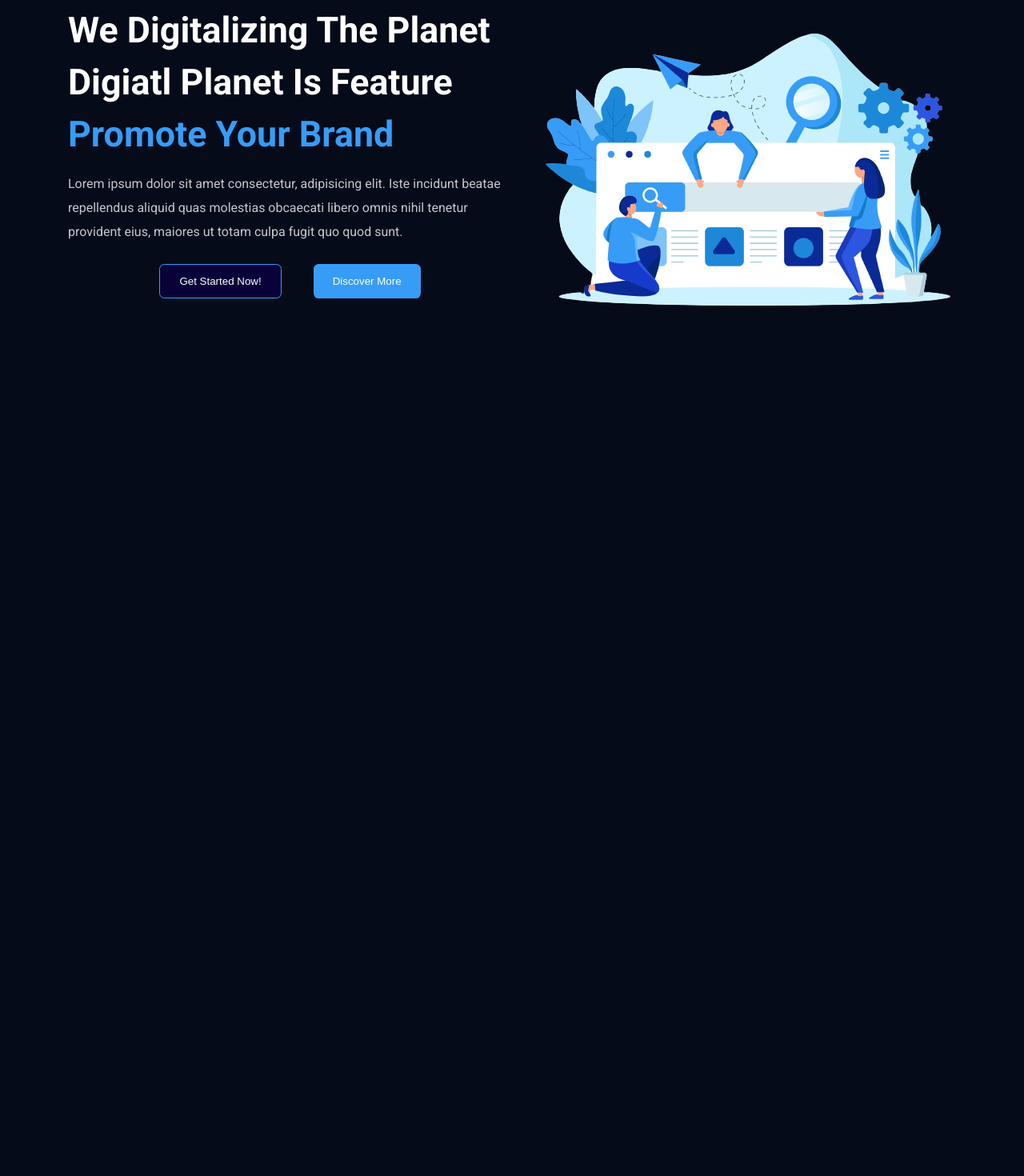
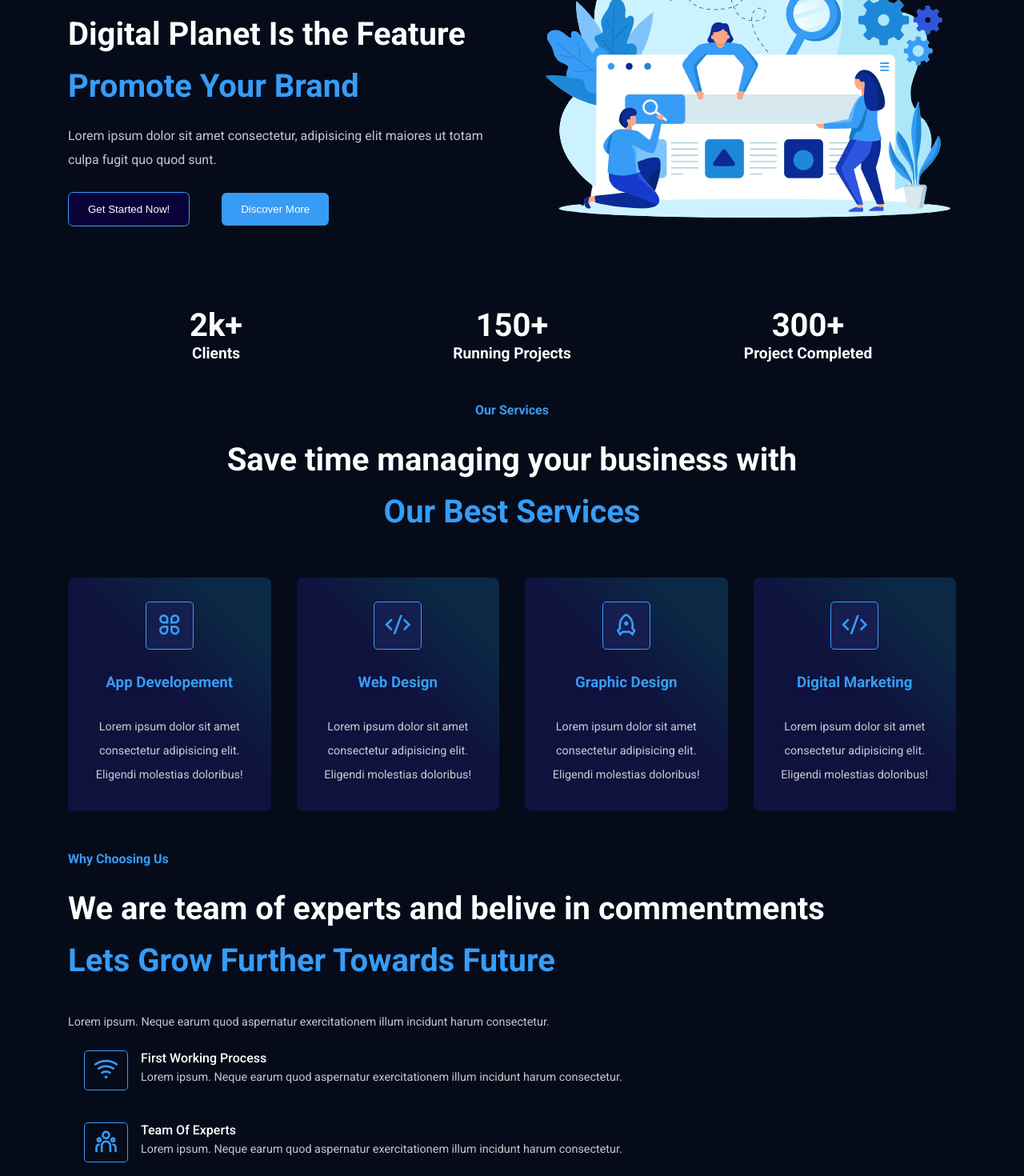
Before and after one commit to osamasaeed88/digital-agency, a React (Create React App) app: page / in a window 1280 px wide. Shown: the part 200-1670 px from the top of the page at 80% size. Before the commit the page ends 800 px from the top, so only its background shows below. Built offline with nearby package versions, Linux system fonts and the light colour scheme.

Commit message:
App Components Added

```diff
--- a/src/App.css
+++ b/src/App.css
@@ -17,7 +17,7 @@
     rgba(11, 41, 69, 1) 84%
   );
   --counter-color: linear-gradient(
-    90deg,
+    /* 90deg, */
     #02bba6 30%,
     rgba(29, 129, 176, 1) 55%,
     rgba(35, 93, 173, 1) 75%
@@ -76,10 +76,11 @@ a{
 h1,
 h2{
   color: var(--heading-color) !important;
+  font-size: 2rem;
 }
 
 section{
-  padding: 125px 0px;
+  padding: 25px 50px;
 }
 
 .container{
@@ -93,3 +94,10 @@ section{
   line-height: 30px;
   font-size: 0.9rem;
 }
+
+.subtitle{
+  font-size: 1rem;
+  color: var(--primary-color);
+  font-size: 400;
+  margin-bottom: 20px;
+}
--- a/src/App.js
+++ b/src/App.js
@@ -1,14 +1,18 @@
 import './App.css';
-
 import Header from './components/Header/Header.jsx';
-
 import Hero from "./components/UI/Hero.jsx";
+import Counter from "./components/UI/Counter.jsx";
+import Services from "./components/UI/Services.jsx";
+import About from "./components/UI/About.jsx";
 
 function App() {
   return (
   <>
    <Header />
    <Hero />
+   <Counter />
+   <Services />
+   <About />
   </>
   );
 };
--- a/src/components/Header/Header.jsx
+++ b/src/components/Header/Header.jsx
@@ -31,7 +31,7 @@ const Header = () => {
             <div className="nav_wrapper">
                 <div className="logo">
                     <h2>DigiPlanet</h2>
-                    <p>Grow Further With Us</p>
+                    {/* <p>Grow Further With Us</p> */}
                 </div>
                 {/* ========= Navigation =============*/}
                 <div className="navigation">
--- a/src/components/Header/header.css
+++ b/src/components/Header/header.css
@@ -1,6 +1,6 @@
 .header{
     width: 100%;
-    height: 80px;
+    height: 70px;
     line-height: 80px;
 }
 
@@ -27,12 +27,12 @@
     color: var(--link-active);
 }
 
-.logo p,h2{
+.logo p, h2{
     color: var(--primary-color);
 }
 
 .logo h2{
-    padding: 18px 0px;
+    padding: 0px 0px;
 }
 
 .light_mode span{
@@ -45,8 +45,8 @@
 
 .header_shrink{
     width: 100px;
-    height: 80px;
-    line-height: 80px;
+    height: 50px;
+    line-height: 60px;
     position: sticky;
     top: 0;
     left: 0;
--- /dev/null
+++ b/src/components/UI/About.jsx
@@ -0,0 +1,52 @@
+import React from "react";
+import "../../styles/about.css";
+
+const chooseData = [
+    {
+        icon: 'ri-wifi-line',
+        title: 'First Working Process',
+        description: 'Lorem ipsum. Neque earum quod aspernatur exercitationem illum incidunt harum consectetur.',
+    },
+    {
+        icon: 'ri-team-line',
+        title: 'Team Of Experts',
+        description: 'Lorem ipsum. Neque earum quod aspernatur exercitationem illum incidunt harum consectetur.',
+    },
+    {
+        icon: 'ri-customer-service-2-line',
+        title: '24/7 Support',
+        description: 'Lorem ipsum. Neque earum quod aspernatur exercitationem illum incidunt harum consectetur.',
+    }
+]
+const About = () => {
+  return (
+    <section className="about">
+        <div className="container">
+            <div className="about_wrapper">
+                <div className="about content">
+                   <h6 className="subtitle">Why Choosing Us</h6>
+                   <h2>We are team of experts and belive in commentments</h2>
+                   <h2 className="highlight">Lets Grow Further Towards Future</h2>
+                   <p className="description about_content-desc">Lorem ipsum. Neque earum quod aspernatur exercitationem illum incidunt harum consectetur.</p>
+                   <div className="choose_item-wrapper">
+                   {
+                     chooseData.map((item,index) => (
+                        <div className="choose_us-items" key={index}>
+                    <span className="choose_us-icon"><i class={item.icon}></i></span>
+                    <div>
+                    <h4 className="choose_us-tittle">{item.title}</h4>
+                    <p className="description">{item.description}</p>
+                    </div>
+                </div>
+                     ))
+                   }
+                </div>
+                </div>
+                <div className="about_img"></div>
+            </div>
+        </div>
+    </section>
+  );
+};
+
+export default About;
--- a/src/components/UI/Counter.jsx
+++ b/src/components/UI/Counter.jsx
@@ -1,12 +1,34 @@
 import React from 'react';
 import "../../styles/counter.css";
+
+const counterData = [
+    {
+      number: '2k',
+      text: 'Clients'
+    },
+    {
+      number: 150,
+      text: 'Running Projects'
+    },
+    {
+      number: 300,
+      text: 'Project Completed'
+    }
+]
 
 const Counter = () => {
   return (
     <section className="counter">
-        <div className="container">
+        <div className="container" id="projects">
             <div className="counter_wrapper">
-
+                {
+                    counterData.map((item,index) => (
+                    <div className="counter_item" key={index}>
+                        <h3 className="counter_number">{item.number}+</h3>
+                        <h4 className="counter_title">{item.text}</h4>
+                    </div>
+                    ))
+                }
             </div>
         </div>
     </section>
--- a/src/components/UI/Hero.jsx
+++ b/src/components/UI/Hero.jsx
@@ -11,14 +11,12 @@ const Hero = () => {
         <div className="hero_wrapper">
             <div className="hero_content">
               <div>
-                <h2>We Digitalizing The Planet</h2>
-                <h2>Digiatl Planet Is Feature</h2>
+                <h2>We Digitalizing This Planet</h2>
+                <h2>Digital Planet Is the Feature</h2>
                 <h2 className="highlight">Promote Your Brand</h2>
               </div>
               <p className="description">Lorem ipsum dolor sit amet
-              consectetur, adipisicing elit. Iste incidunt beatae
-              repellendus aliquid quas molestias obcaecati libero omnis
-              nihil tenetur provident eius, maiores ut totam culpa
+              consectetur, adipisicing elit maiores ut totam culpa
               fugit quo quod sunt.</p>
               <div className="hero_btns">
                <button className="primary_btn">Get Started Now!</button>
--- /dev/null
+++ b/src/components/UI/Services.jsx
@@ -0,0 +1,51 @@
+import React from "react";
+import "../../styles/services.css";
+
+const serviceData = [
+    {
+        icon: 'ri-apps-line',
+        title: 'App Developement',
+        description: 'Lorem ipsum dolor sit amet consectetur adipisicing elit. Eligendi molestias doloribus!'
+    },
+    {
+        icon: 'ri-code-s-slash-line',
+        title: 'Web Design',
+        description: 'Lorem ipsum dolor sit amet consectetur adipisicing elit. Eligendi molestias doloribus!'
+    },
+    {
+        icon: 'ri-rocket-line',
+        title: 'Graphic Design',
+        description: 'Lorem ipsum dolor sit amet consectetur adipisicing elit. Eligendi molestias doloribus!'
+    },
+    {
+        icon: 'ri-code-s-slash-line',
+        title: 'Digital Marketing',
+        description: 'Lorem ipsum dolor sit amet consectetur adipisicing elit. Eligendi molestias doloribus!'
+    },
+]
+const Service = () => {
+  return (
+    <section id="service">
+        <div className="container">
+            <div className="services_top-content">
+                <h6 className="subtitle">Our Services</h6>
+                <h2>Save time managing your business with</h2>
+                <h2 className="highlight">Our Best Services</h2>
+            </div>
+            <div className="service_item-wrapper">
+                {
+                    serviceData.map((item,index)=>(
+                 <div className="services_item" key={index}>
+                    <span className="service_icon"><i class={item.icon}></i></span>
+                    <h3 className="service_title">{item.title}</h3>
+                    <p className="description">{item.description}</p>
+                 </div>
+                    ))
+                }
+            </div>
+        </div>
+    </section>
+  );
+};
+
+export default Service;
--- /dev/null
+++ b/src/styles/about.css
@@ -0,0 +1,29 @@
+.about_content-desc{
+    margin-top: 30px;
+}
+
+.choose_us-items{
+    padding: 20px;
+    display: flex;
+    column-gap: 1rem;
+}
+
+.choose_us-icon{
+    width: 55px;
+    height: 50px;
+    display: flex;
+    align-items: center;
+    justify-content: center;
+    border: 1px solid var(--primary-color);
+    border-radius: 5px;
+}
+
+.choose_us-icon i{
+    color: var(--primary-color);
+    font-size: 2rem;
+}
+
+.choose_us-tittle{
+    color: #fff;
+    font-weight: 500;
+}
--- a/src/styles/counter.css
+++ b/src/styles/counter.css
@@ -0,0 +1,29 @@
+.counter_wrapper{
+    display: flex;
+    align-items: center;
+    justify-content: space-between;
+}
+
+.counter_item{
+    width: 35%;
+    text-align: center;
+}
+
+.counter_number, .counter_title{
+    color: #fff;
+    /* background-size: 100% 100%;
+    background-clip: text;
+    -webkit-text-fill-color: transparent; */
+}
+
+.counter_number {
+    font-size: 2.5rem;
+}
+
+.counter_title{
+    font-size: 1.2rem;
+}
+
+.counter_section {
+    padding: 0px 0px;
+}
--- a/src/styles/hero.css
+++ b/src/styles/hero.css
@@ -8,7 +8,7 @@
 }
 
 .hero_content, h2{
-    font-size: 2.8rem;
+    font-size: 2.5rem;
     line-height: 65px;
 }
 
@@ -16,10 +16,10 @@
     margin-top: 15px;
     font-size: 1rem;
 }
-/*
+
 .hero_content{
-    padding-top: 40px;
-} */
+    padding: 50px 0px;
+}
 
 .highlight{
     color: var(--primary-color) !important;
@@ -28,7 +28,7 @@
 .hero_btns{
     margin-top: 25px;
     display: flex;
-    justify-content: center;
+    align-items: center;
     column-gap: 2.5rem;
 }
 
--- /dev/null
+++ b/src/styles/services.css
@@ -0,0 +1,45 @@
+.services_top-content{
+    text-align: center;
+    margin-bottom: 50px;
+}
+
+.service_item-wrapper{
+    display: flex;
+    align-items: center;
+    justify-content: space-between;
+    column-gap: 2rem;
+}
+
+.services_item{
+    background: var(--card-bg);
+    width: 25%;
+    padding: 30px 15px;
+    text-align: center;
+    border-radius: 0.5rem;
+    cursor: pointer;
+}
+
+.service_icon{
+    width: 60px;
+    height: 60px;
+    display: flex;
+    align-items: center;
+    justify-content: center;
+    margin: auto;
+    background: var(--icon-bg);
+    border-radius: 5px;
+    margin-bottom: 30px;
+    border: 1px solid var(--primary-color);
+}
+
+.service_icon i{
+    font-size: 2rem;
+    color: var(--primary-color);
+}
+
+.service_title{
+    color: var(--primary-color);
+    font-style: 1.3em;
+    margin-bottom: 30px;
+
+}
```
